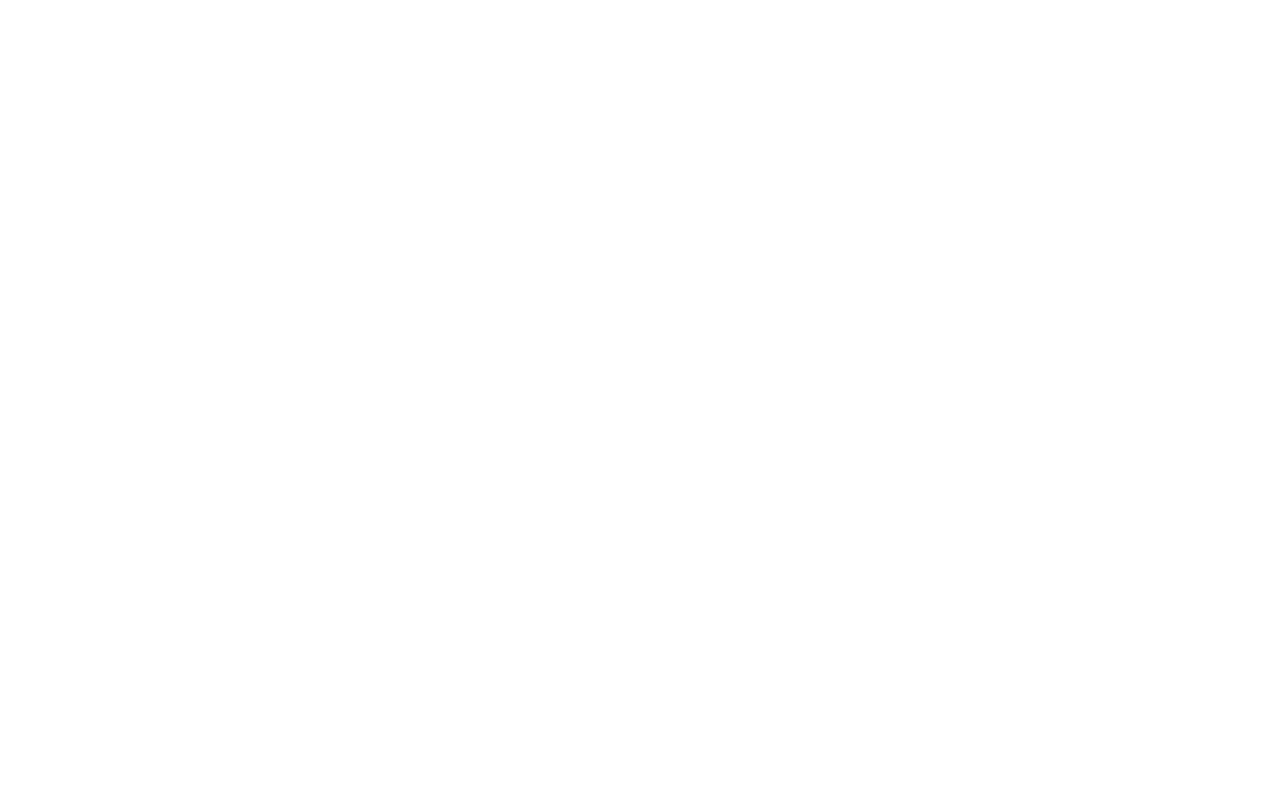
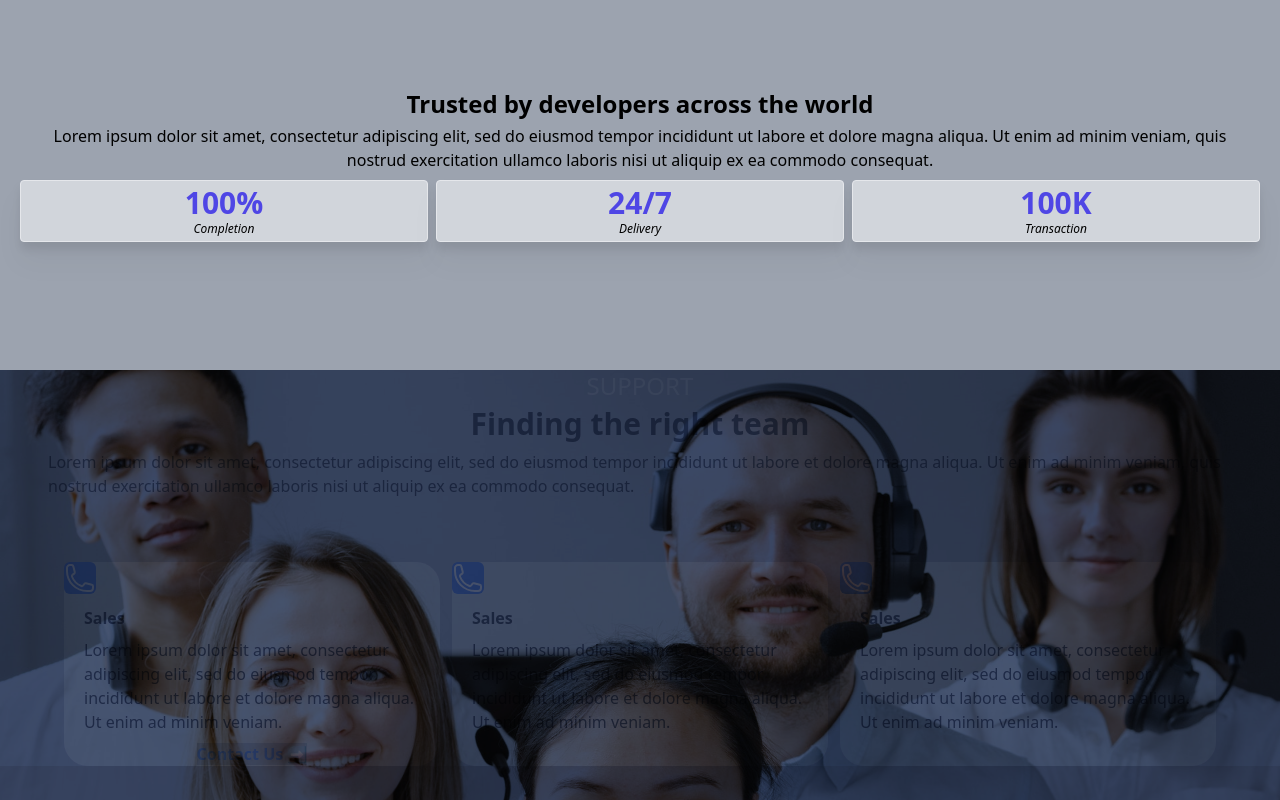
Before and after one commit to gigiul/landing_page_2, a React (Create React App) app: page / in a window 1280 px wide. Shown: the part 840-1640 px from the top of the page. Before the commit the page ends 800 px from the top, so only its background shows below. Built offline with nearby package versions, Linux system fonts and the light colour scheme.

Commit message:
implemented About and implementing Support components

```diff
--- a/src/App.js
+++ b/src/App.js
@@ -1,5 +1,7 @@
 import Hero from "./components/Hero";
 import Navbar from "./components/Navbar";
+import About from "./components/About";
+import Support from "./components/Support";
 
 
 function App() {
@@ -7,6 +9,8 @@
     <>
       <Navbar />
       <Hero />
+      <About />
+      <Support />
     </>
   );
 }
--- /dev/null
+++ b/src/components/About.jsx
@@ -0,0 +1,28 @@
+import React from 'react'
+
+const About = () => {
+  return (
+    <div className='bg-gray-400 w-full h-full pt-32'>
+        <div className='flex flex-col justify-center mx-10 gap-1'>
+            <h2 className='text-2xl font-bold text-center'>Trusted by developers across the world</h2>
+            <p className='text-center'>Lorem ipsum dolor sit amet, consectetur adipiscing elit, sed do eiusmod tempor incididunt ut labore et dolore magna aliqua. Ut enim ad minim veniam, quis nostrud exercitation ullamco laboris nisi ut aliquip ex ea commodo consequat. </p>
+        </div>
+        <div className='flex flex-col md:flex-row gap-2 mx-5 mt-2 text-center justify-center'>
+            <div className='bg-gray-300 border rounded px-2 py-1 w-full drop-shadow-xl'>
+                <p className='font-bold text-3xl text-indigo-600'>100%</p>
+                <p className='italic text-xs'>Completion</p>
+            </div>
+            <div className='bg-gray-300 border rounded px-2 py-1 w-full drop-shadow-xl'>
+                <p className='font-bold text-3xl text-indigo-600'>24/7</p>
+                <p className='italic text-xs'>Delivery</p>
+            </div>
+            <div className='bg-gray-300 border rounded px-2 py-1 w-full drop-shadow-xl'>
+                <p className='font-bold text-3xl text-indigo-600'>100K</p>
+                <p className='italic text-xs'>Transaction</p>
+            </div>
+        </div>
+    </div>
+  )
+}
+
+export default About
--- /dev/null
+++ b/src/components/Support.jsx
@@ -0,0 +1,60 @@
+import React from 'react'
+import SupportJ from '../assets/support.jpg'
+import {PhoneIcon} from '@heroicons/react/24/outline'
+
+const Support = () => {
+  return (
+    <div>
+        <div className='w-full h-full pt-32 bg-gray-400'>
+            <div className='w-full h-[700px] bg-gray-900/90 absolute'>
+                <img className='w-full h-full object-cover mix-blend-overlay'
+                    src={SupportJ} alt='support'/>
+            </div>
+            <div>
+                <h2 className='text-2xl text-center justify-center text-gray-300'>SUPPORT</h2>
+            </div>
+            <div>
+                <h3 className='text-3xl text-center font-bold mt-1'>Finding the right team</h3>
+                <p className='text-left mt-2 mx-12'>
+                    Lorem ipsum dolor sit amet, consectetur adipiscing elit, sed do eiusmod tempor
+                    incididunt ut labore et dolore magna aliqua. Ut enim ad minim veniam, quis nostrud
+                    exercitation ullamco laboris nisi ut aliquip ex ea commodo consequat.  </p>
+            </div>
+            <div className='grid md:grid-cols-3 grid-cols-1 gap-3 text-center mx-16 my-16'>
+                <div className='bg-gray-300 rounded-3xl'>
+                    <div>
+                        <PhoneIcon width={32} className='text-white bg-blue-600 rounded-md '/>
+                        <h3 className='font-bold text-left ml-5 mt-3'>Sales</h3>
+                        <p className='text-left mx-5 my-2'>Lorem ipsum dolor sit amet, consectetur adipiscing elit, sed do eiusmod tempor incididunt ut labore et dolore magna aliqua. Ut enim ad minim veniam.</p>
+                    </div>
+                    <div>
+                        <a className='text-left text-blue-600 font-bold bg-gray-400'
+                            href='mailto:luigidalleaste@gmail.com'>
+
+                            Contact Us ➡️
+                        </a>
+                    </div>
+                </div>
+                <div className='bg-gray-300 rounded-3xl'>
+                    <div>
+                        <PhoneIcon width={32} className='text-white bg-blue-600 rounded-md '/>
+                        <h3 className='font-bold text-left ml-5 mt-3'>Sales</h3>
+                        <p className='text-left mx-5 my-2'>Lorem ipsum dolor sit amet, consectetur adipiscing elit, sed do eiusmod tempor incididunt ut labore et dolore magna aliqua. Ut enim ad minim veniam.</p>
+                    </div>
+                </div>
+                <div className='bg-gray-300 rounded-3xl'>
+                    <div>
+                        <PhoneIcon width={32} className='text-white bg-blue-600 rounded-md '/>
+                        <h3 className='font-bold text-left ml-5 mt-3'>Sales</h3>
+                        <p className='text-left mx-5 my-2'>Lorem ipsum dolor sit amet, consectetur adipiscing elit, sed do eiusmod tempor incididunt ut labore et dolore magna aliqua. Ut enim ad minim veniam.</p>
+                    </div>
+                </div>
+            </div>
+
+
+        </div>
+    </div>
+  )
+}
+
+export default Support
```
